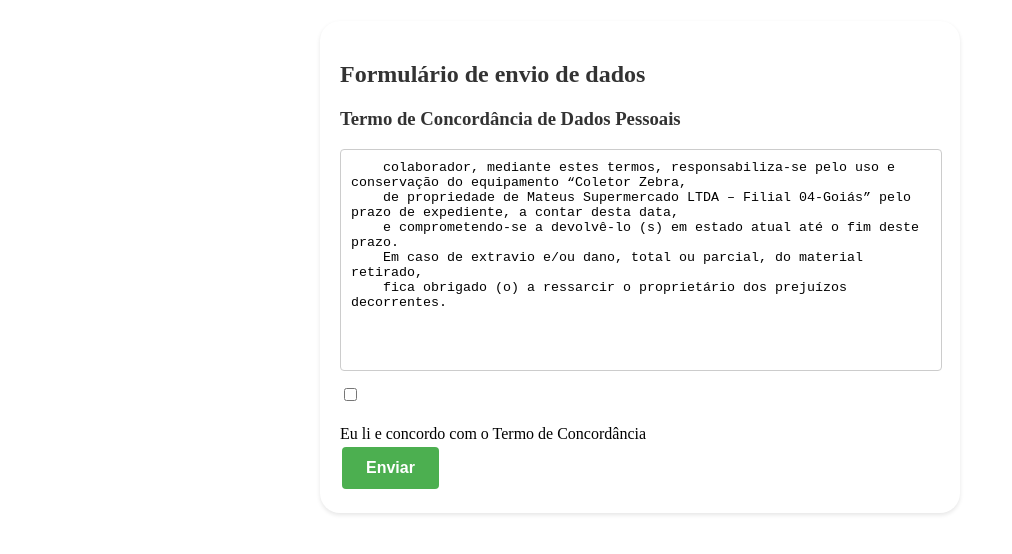
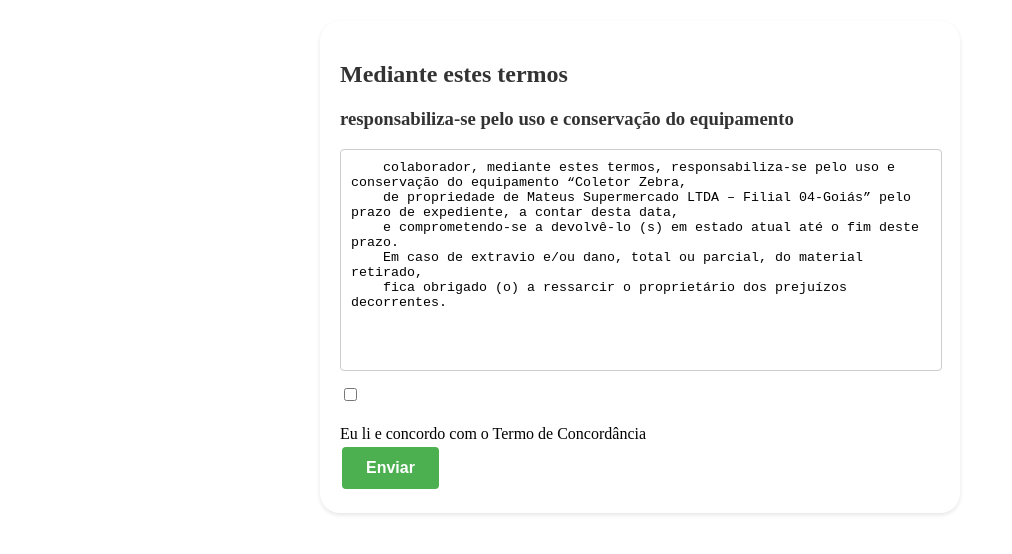
Before and after one commit to joabsm/termos, a plain HTML site: page index.html in a window 1280 px wide. Shown: the part 86-640 px from the top of the page, without its empty margins (0-1012 px from the left). Drawn offline with Linux system fonts and the light colour scheme.

Commit message:
Update index.html

```diff
--- a/index.html
+++ b/index.html
@@ -110,12 +110,12 @@ body {
   <img src="https://www.cpdverificationservice.com/uploads/1/2/6/8/126857925/cropped-cpd-logo-clear-1.png" width="100" height="100" alt="Logo da Empresa">
 </div>
 
-<form action="https://docs.google.com/forms/d/e/1FAIpQLSc2k9HGkLQhL9Omj-ooq2f7Cmps-7vUwY_BcV1Rer4ivsnlfg/viewform">
-  <h2>Formulário de envio de dados</h2>
+<form action="https://joabsm.github.io/suportecpd/">
+  <h2>Mediante estes termos</h2>
 
   <!-- Aqui você pode colocar os campos do seu formulário -->
 
-  <h3>Termo de Concordância de Dados Pessoais</h3>
+  <h3>responsabiliza-se pelo uso e conservação do equipamento</h3>
   <textarea readonly>
     colaborador, mediante estes termos, responsabiliza-se pelo uso e conservação do equipamento “Coletor Zebra,
     de propriedade de Mateus Supermercado LTDA – Filial 04-Goiás” pelo prazo de expediente, a contar desta data,
```
